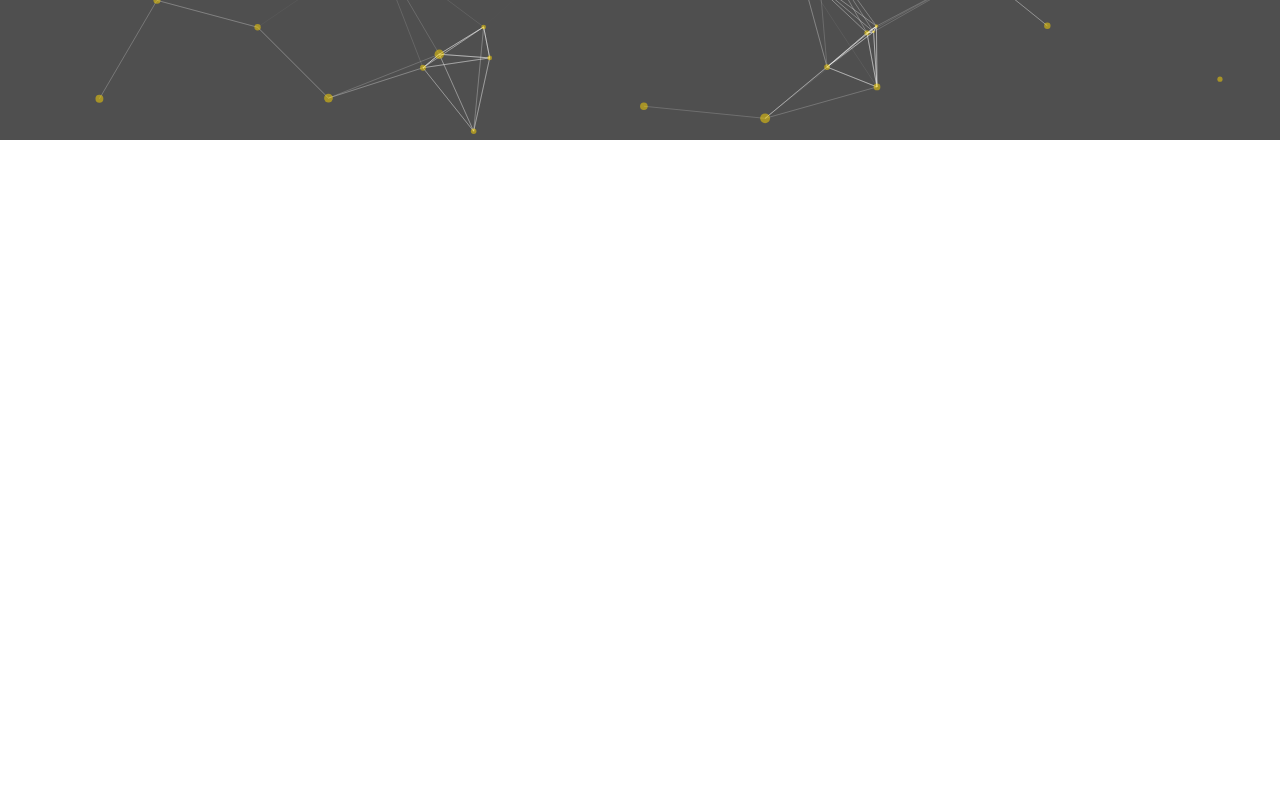
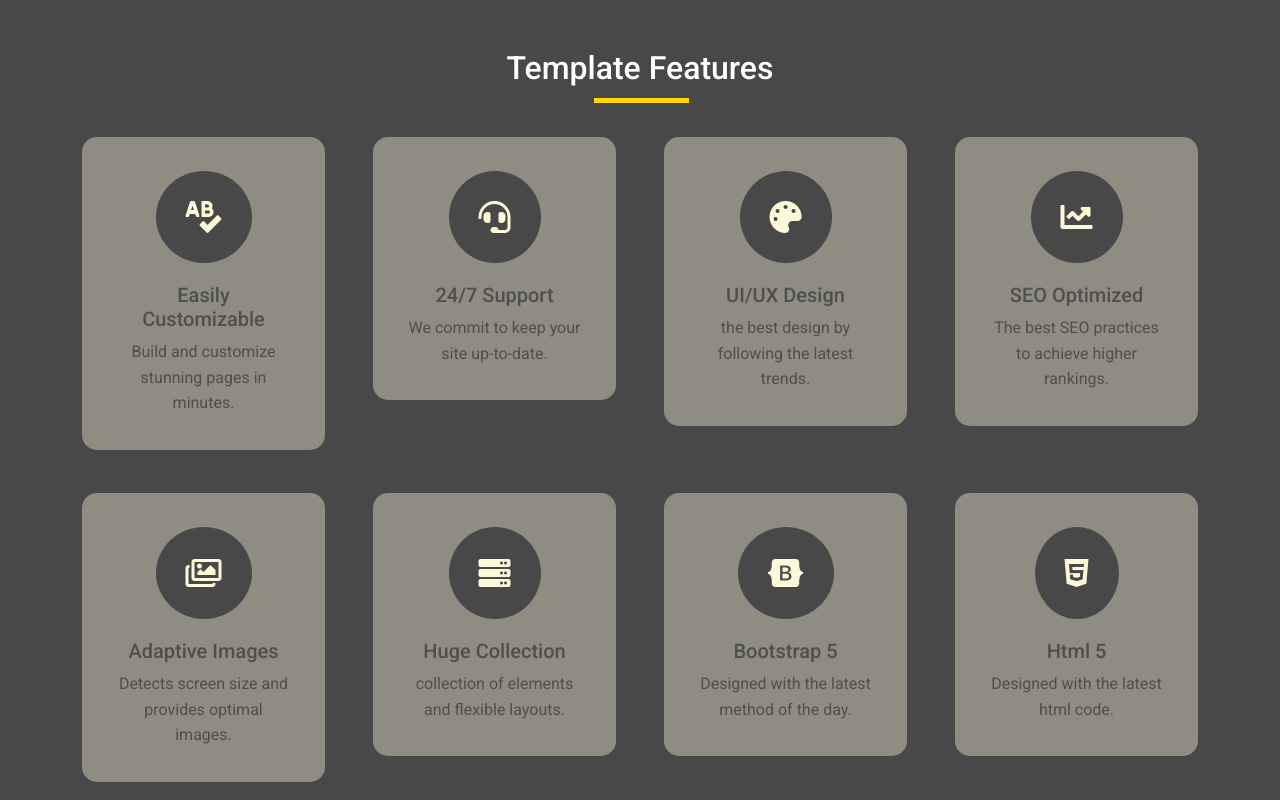
Before and after one commit to Atefeh-Masoumi/landingpage-template, a React (Create React App) app in the folder my-app2/: page / in a window 1280 px wide. Shown: the part 660-1460 px from the top of the page. Before the commit the page ends 800 px from the top, so only its background shows below. Built offline with nearby package versions, Linux system fonts and the light colour scheme.

Commit message:
second section completed

```diff
--- a/my-app2/src/App.js
+++ b/my-app2/src/App.js
@@ -6,11 +6,11 @@ import Body from './component/Body';
 
 function App() {
   return (
-    <MDBContainer fluid>
+      <>
       <Navbar/>
       <Header/>
       <Body/>
-    </MDBContainer>
+      </>
   );
 }
 
--- a/my-app2/src/component/Body.jsx
+++ b/my-app2/src/component/Body.jsx
@@ -1,11 +1,114 @@
 import {ReactComponent as Svgbotom} from './SvgBot.svg';
-
+import {ReactComponent as Svgsec} from './svgsecond.svg';
+import'./body.css'
 
 const Body =()=>{
     return(
-       <div>
+    <div class="" style={{marginTop: "100px", backgroundColor: "#484848"}}>
+        <div className="absolute">
+            <Svgbotom className="relative"/>
+        </div>
+        <div class="container" style={{marginTop: "100px"}}>
+                <div className="row mb-3">
+                    <div className="col-md-12 text-center">
+                        <h2 className="text-title text-white">
+                            Template Features
+                        </h2>
+                        <span className="border_title "></span>
+                    </div>
+                </div>
+                <div className="row gx-5 justify-content-center mb-5-5">
+                  <div className="col-lg-3 col-md-6 mb-5-5">
+                    <div className="card box-shadow2 hover-shadow">
+                        <div className="card-body text-center box-features">
+                            <i className="fas fa-spell-check"></i>
+                          <h5 className="card-title">Easily Customizable</h5>
+                          <p className="card-text">Build and customize stunning pages in minutes.</p>
 
-       </div>
+                        </div>
+                    </div>
+                  </div>
+                  <div className="col-lg-3 col-md-6 mb-5-5">
+                    <div className="card box-shadow2 hover-shadow">
+                        <div className="card-body text-center box-features">
+                            <i className="fas fa-headset"></i>
+                          <h5 className="card-title">24/7 Support</h5>
+                          <p className="card-text">We commit to keep your site up-to-date.</p>
+
+                        </div>
+                      </div>
+                  </div>
+                  <div className="col-lg-3 col-md-6 mb-5-5">
+                    <div className="card box-shadow2 hover-shadow">
+                        <div className="card-body text-center box-features">
+                            <i className="fas fa-palette"></i>
+                          <h5 className="card-title">UI/UX Design</h5>
+                          <p className="card-text">the best design by following the latest trends.</p>
+
+                        </div>
+                      </div>
+                  </div>
+
+
+                    <div className="col-lg-3 col-md-6 mb-5-5">
+                        <div className="card box-shadow2 hover-shadow">
+                            <div className="card-body text-center box-features">
+                                <i className="fas fa-chart-line"></i>
+                              <h5 className="card-title">SEO Optimized</h5>
+                              <p className="card-text">The best SEO practices to achieve higher rankings.</p>
+
+                            </div>
+                          </div>
+                    </div>
+                    <div className="col-lg-3 col-md-6 mb-5-5">
+                        <div className="card box-shadow2 hover-shadow">
+                            <div className="card-body text-center box-features">
+                                <i className="far fa-images"></i>
+                              <h5 className="card-title">Adaptive Images</h5>
+                              <p className="card-text">Detects screen size and provides optimal images.</p>
+
+                            </div>
+                          </div>
+                    </div>
+                    <div className="col-lg-3 col-md-6 mb-5-5">
+                        <div className="card box-shadow2 hover-shadow">
+                            <div className="card-body text-center box-features">
+                                <i className="fas fa-server"></i>
+                              <h5 className="card-title">Huge Collection</h5>
+                              <p className="card-text">collection of elements and flexible layouts.</p>
+
+                            </div>
+                          </div>
+                    </div>
+
+
+                    <div class="col-lg-3 col-md-6 mb-5-5">
+                        <div class="card box-shadow2 hover-shadow">
+                            <div class="card-body text-center box-features">
+                                <i class="fab fa-bootstrap"></i>
+                              <h5 class="card-title">Bootstrap 5</h5>
+                              <p class="card-text">Designed with the latest method of the day.</p>
+
+                            </div>
+                          </div>
+                    </div>
+                    <div class="col-lg-3 col-md-6 mb-5-5">
+                        <div class="card box-shadow2 hover-shadow">
+                            <div class="card-body text-center box-features">
+                                <i class="fab fa-html5"></i>
+                              <h5 class="card-title">Html 5</h5>
+                              <p class="card-text">Designed with the latest html code.</p>
+
+                            </div>
+                          </div>
+                    </div>
+                  </div>
+        </div>
+        <div>
+            <Svgsec/>
+        </div>
+ </div>
+
     )
 }
 
--- a/my-app2/src/component/Navbar.js
+++ b/my-app2/src/component/Navbar.js
@@ -61,7 +61,7 @@ export default function Navbar() {
           <img
               src={logo}
 
-              style={{ maxWidth: '80px',marginTop:'20px',marginBlock:'-60px' }}
+              style={{ maxWidth: '80px',marginTop:'30px',marginBlock:'-60px' }}
               alt=''
               loading='lazy'
             />
--- /dev/null
+++ b/my-app2/src/component/body.css
@@ -0,0 +1,28 @@
+.mb-5-5 {
+    margin-bottom: 2.7rem!important;
+}
+.box-shadow2 {
+    background-color: #fffada63;
+    box-shadow: 0 10px 15px -3px rgb(0 0 0 / 7%), 0 4px 6px -2px rgb(0 0 0 / 5%);
+    padding: 10px 10px 10px 10px;
+    border-radius: 15px;
+}
+
+.box-features i {
+    background: #484848;
+    color: #fdf8d8;
+    padding: 30px;
+    border-radius: 50%;
+    font-size: xx-large;
+    margin-bottom: 20px;
+}
+.border_title {
+    background-color: #ffd700;
+    width: 95px;
+    height: 5px;
+    top: -10px;
+    left: 1px;
+    font-size: 0;
+    display: inline-block;
+    position: relative;
+}
--- a/my-app2/src/component/header.css
+++ b/my-app2/src/component/header.css
@@ -1,8 +1,8 @@
 
 .particle{
-    z-index: -1;
-    margin-top: -79px;
-    width: 100%;
+    z-index: 0;
+    /* margin-top: -79px; */
+
 
 }
 .cover-contact {
--- a/my-app2/src/component/header.jsx
+++ b/my-app2/src/component/header.jsx
@@ -46,7 +46,7 @@ const Header = ()=>{
         </div>
 
 
-        <div className="bg-image particle cover-contact">
+        <div className="bg-image particle relative">
               <Particles
             id="tsparticles"
             init={particlesInit}
@@ -144,10 +144,7 @@ const Header = ()=>{
                             </li>
         </ul>
 
-          <div className="absolute">
 
-          <Svgbotom className="relative"/>
-          </div>
         </div>
     )
 }
--- a/my-app2/src/index.css
+++ b/my-app2/src/index.css
@@ -3,6 +3,7 @@ body {
   font-family: Roboto, Helvetica, Arial, sans-serif;
   -webkit-font-smoothing: antialiased;
   -moz-osx-font-smoothing: grayscale;
+  background-color: #484848;
 }
 
 code {
```
Also changed, not shown: my-app2/src/component/cheatsheet.js (added, +110 -0 lines), my-app2/src/component/svgsecond.svg (added), 1 other file (tests, documents, lock files or other folders).
